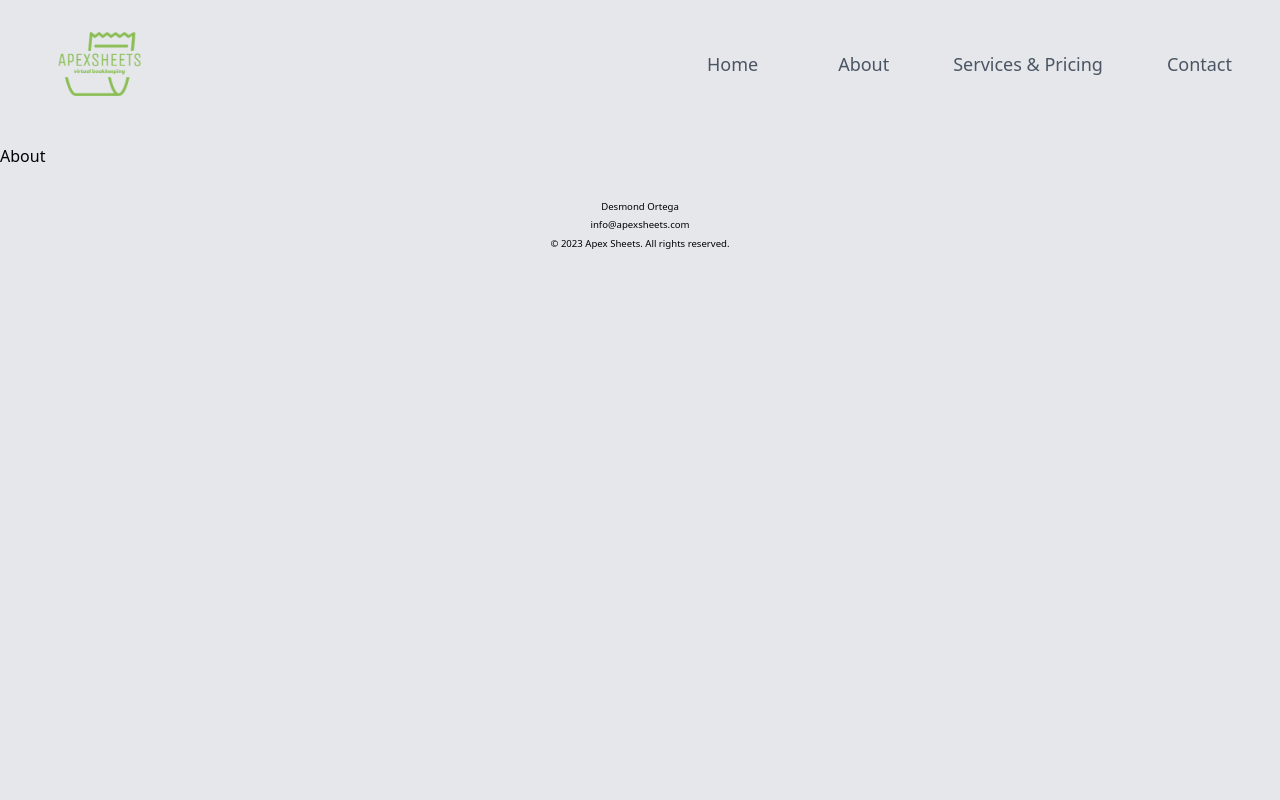
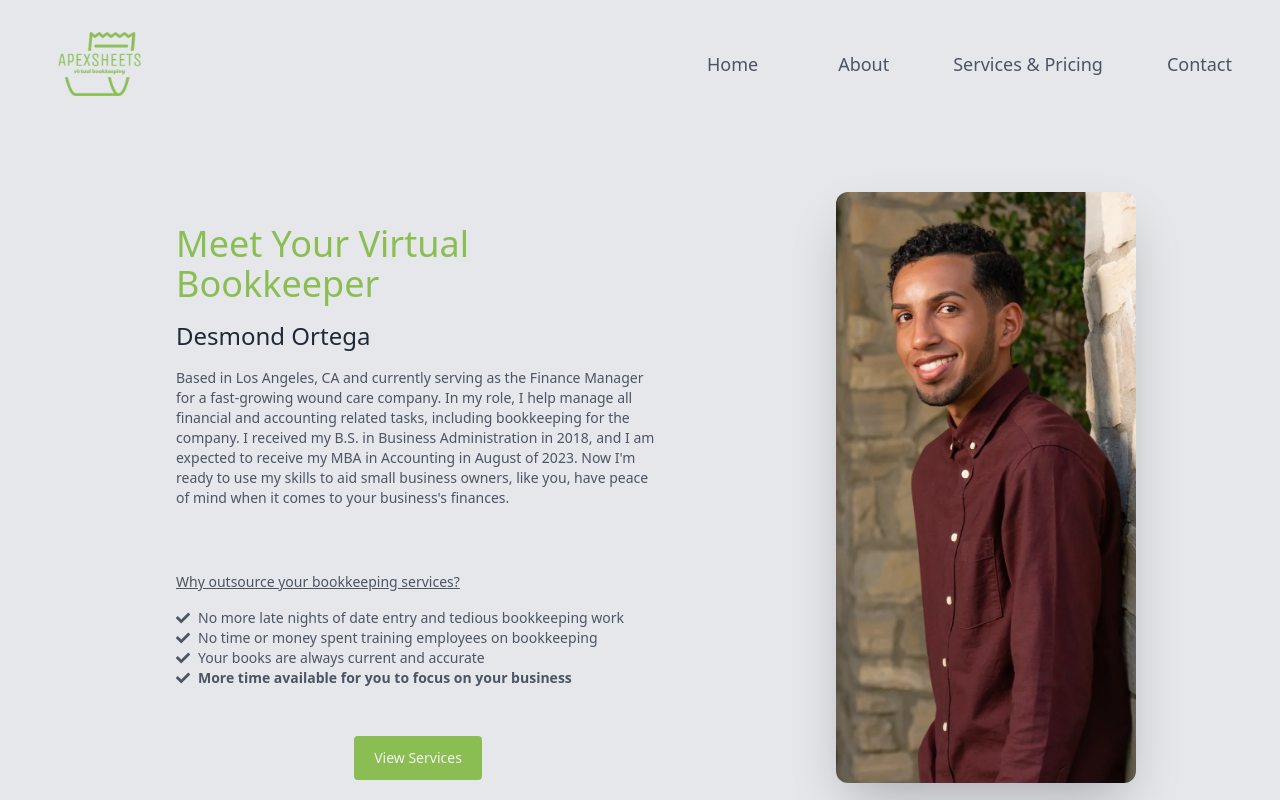
Before and after one commit to desmondortega/Apex-Sheets, a Next.js app: page /about in a window 1280 px wide. Shown: the top 800 px of the page. Built offline with nearby package versions, Linux system fonts and the light colour scheme.

Commit message:
Added about page

```diff
--- a/app/about/page.js
+++ b/app/about/page.js
@@ -1,5 +1,29 @@
+import Image from 'next/image'
+import Link from 'next/link'
+import { FaCheck } from 'react-icons/fa'
+
 export default function About() {
     return (
-        <div>About</div>
+        <div className="sm:mr-24 sm:ml-12 sm:min-w-[1100px] flex flex-col sm:flex-row">
+            <div className="w-full sm:w-3/4 flex flex-col justify-center space-y-4 sm:py-20 sm:px-32 pb-20 px-8 sm:min-w-[500px] min-w-[100px]">
+                <h1 className={`text-4xl text-apex-green`}>Meet Your Virtual Bookkeeper</h1>
+                <h2 className={`text-2xl text-gray-800`}>Desmond Ortega</h2>
+                <p className={`text-sm text-gray-600`}>Based in Los Angeles, CA and currently serving as the Finance Manager for a fast-growing wound care company. In my role, I help manage all financial and accounting related tasks, including bookkeeping for the company. I received my B.S. in Business Administration in 2018, and I am expected to receive my MBA in Accounting in August of 2023. Now I'm ready to use my skills to aid small business owners, like you, have peace of mind when it comes to your business's finances.</p>
+                <p className={`pt-12 text-sm text-gray-600`}><u>Why outsource your bookkeeping services?</u></p>
+                <ul>
+                    <li className={`text-sm text-gray-600 flex items-center`}><FaCheck  className='mr-2'/> <span>No more late nights of date entry and tedious bookkeeping work</span></li>
+                    <li className={`text-sm text-gray-600 flex items-center`}><FaCheck className='mr-2'/> <span>No time or money spent training employees on bookkeeping</span></li>
+                    <li className={`text-sm text-gray-600 flex items-center`}><FaCheck className='mr-2'/> <span>Your books are always current and accurate</span></li>
+                    <li className={`text-sm text-gray-600 font-bold flex items-center`}><FaCheck className='mr-2'/> <span>More time available for you to focus on your business</span></li>
+                </ul>
+                <div className='pt-8 flex justify-center items-center'>
+                    <Link href="/service" className={`text-center text-sm text-gray-100 bg-apex-green py-3 px-5 rounded`}>View Services</Link>
+                </div>
+
+            </div>
+            <div className="sm:w-1/4 sm:min-w-[300px] min-w-[100px] m-12">
+                <Image src="/About-Me.webp" alt="Home page image" width={723} height={1424} className='shadow-2xl rounded-xl'/>
+            </div>
+        </div>
     )
 }
```
